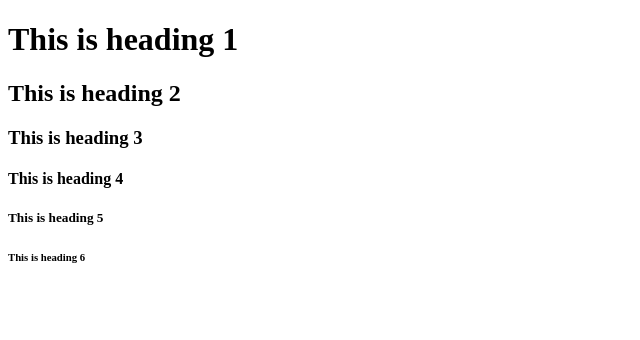
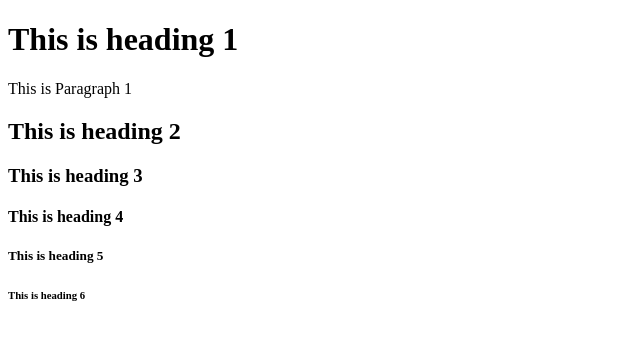
Before and after one commit to D0peP3nguin/test, a plain HTML site: page index.html in a window 1280 px wide. Shown: the whole page, without its empty margins (0-640 px from the left). Drawn offline with Linux system fonts and the light colour scheme.

Commit message:
added paragraph 1

```diff
--- a/index.html
+++ b/index.html
@@ -3,6 +3,7 @@
 <body>
 
 <h1>This is heading 1</h1>
+<p> This is Paragraph 1 </p>
 <h2>This is heading 2</h2>
 <h3>This is heading 3</h3>
 <h4>This is heading 4</h4>
```
